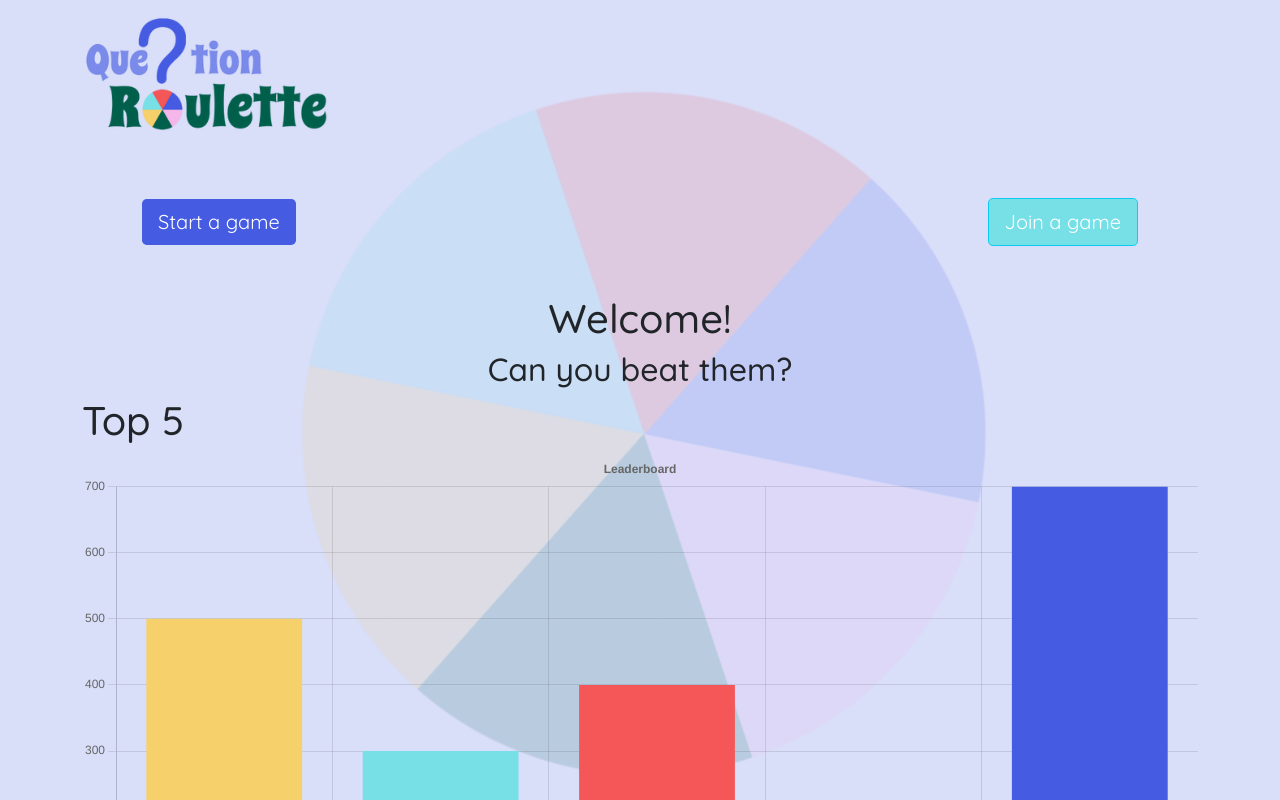
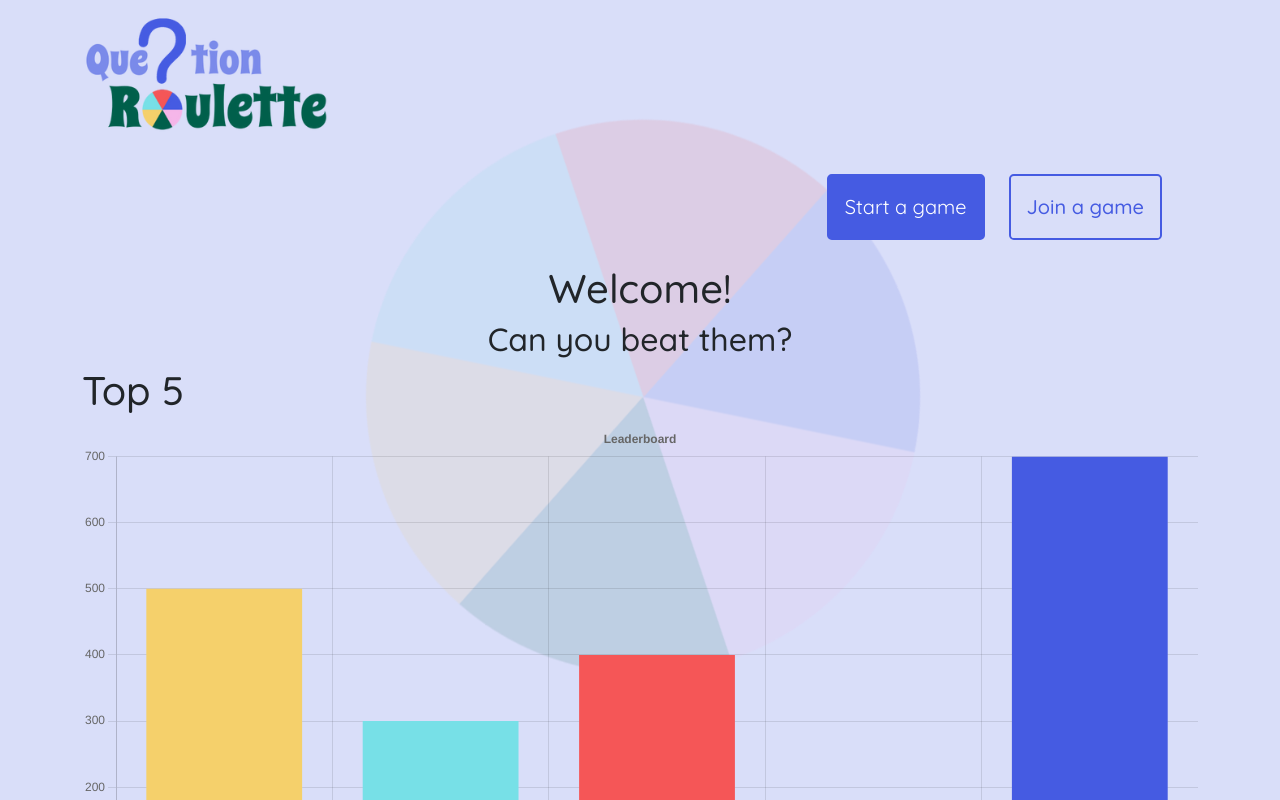
Before and after one commit to mariesophiecd/question-roulette, a React (Create React App) app: page / in a window 1280 px wide. Shown: the top 800 px of the page. Built offline with nearby package versions, Linux system fonts and the light colour scheme; a web font is replaced by a local one.

Commit message:
added CSS on Homepage

```diff
--- a/src/index.css
+++ b/src/index.css
@@ -14,9 +14,9 @@
     z-index: -1;
     animation: spinX 175s linear infinite;
     content: '';
-    background: url("./images/bg3.png") no-repeat center center;
+    background: url("./images/bg4.png") no-repeat center;
     background-attachment: fixed;
-    min-height: 900px;
+    min-height: 820px;
     background-size: cover;
     position: fixed;
     left: 0;
--- a/src/pages/Home/Home.css
+++ b/src/pages/Home/Home.css
@@ -1,18 +1,21 @@
 .primary-btn{
     background-color: #455BE2;
-    border: none;
+    border: 2px solid #455BE2;
 }
 
 .primary-btn:hover{
     background-color: #7282e9;
-    /* border: none; */
+    border: 2px solid #7282e9;
 }
 
-.info-btn{
-    background-color: #77E0E7;
-    color: white;
+.outline-primary-btn{
+    border: 2px solid #455BE2;
+    color:  #455BE2;
+    font-weight: 500;
 }
 
-.info-btn:hover{
-    background-color: #97e7ed;
+.outline-primary-btn:hover{
+    border: 2px solid #7282e9;
+    background: transparent;
+    color: #7282e9;
 }
--- a/src/pages/Home/index.js
+++ b/src/pages/Home/index.js
@@ -13,9 +13,9 @@ export default function Home() {
     <>
       <Container>
         <Row>
-        <Stack direction='horizontal' gap={3}>
-          <Button variant='primary' size='lg' className='primary-btn m-5'>Start a game</Button>
-          <Button variant='info' size='lg' className='info-btn ms-auto m-5'>Join a game</Button>
+        <Stack className='d-flex justify-content-end' direction='horizontal'>
+          <Button variant='primary' size='lg' className='primary-btn p-3'>Start a game</Button>
+          <Button variant='outline-primary' size='lg' className='outline-primary-btn m-4 p-3'>Join a game</Button>
         </Stack>
         </Row>
         <h1 className="d-flex justify-content-center">Welcome!</h1>
```
Also changed, not shown: src/images/bg3.png (deleted), src/images/bg4.png (added).
